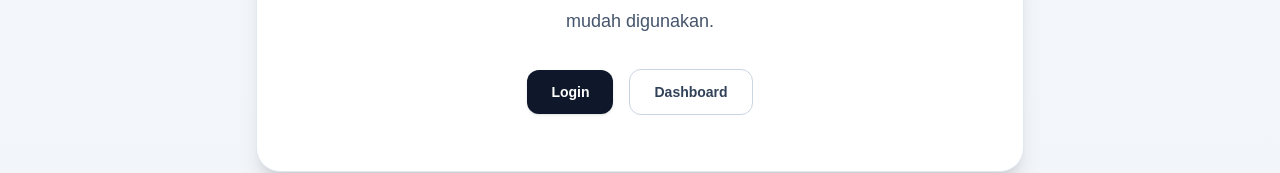
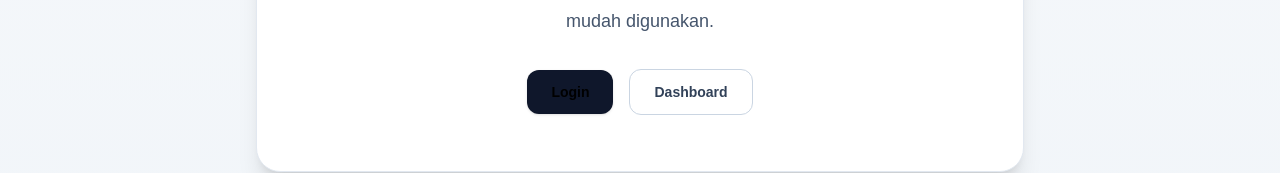
Before and after one commit to Laangg-arch/ujk, a Next.js app: page / in a window 1280 px wide. Shown: the part 510-683 px from the top of the page. Built offline with nearby package versions, Linux system fonts and the light colour scheme.

Commit message:
update login

```diff
--- a/app/login/page.tsx
+++ b/app/login/page.tsx
@@ -24,7 +24,7 @@ export default function LoginPage() {
 
     try {
       await signInWithEmailAndPassword(auth, email, password);
-      router.push("/");
+      router.push("/dashboard");
     } catch (err: any) {
       if (err.code === "auth/invalid-credential") {
         setError("Email atau password tidak valid.");
--- a/app/page.tsx
+++ b/app/page.tsx
@@ -25,7 +25,7 @@ export default function HomePage() {
           <div className="mt-8 flex flex-wrap items-center justify-center gap-4">
             <Link
               href="/login"
-              className="rounded-xl bg-slate-900 px-6 py-3 text-sm font-semibold text-white shadow transition hover:bg-slate-700"
+              className="rounded-xl bg-slate-900 px-6 py-3 text-sm font-semibold text-black shadow transition hover:bg-slate-700"
             >
               Login
             </Link>
```
